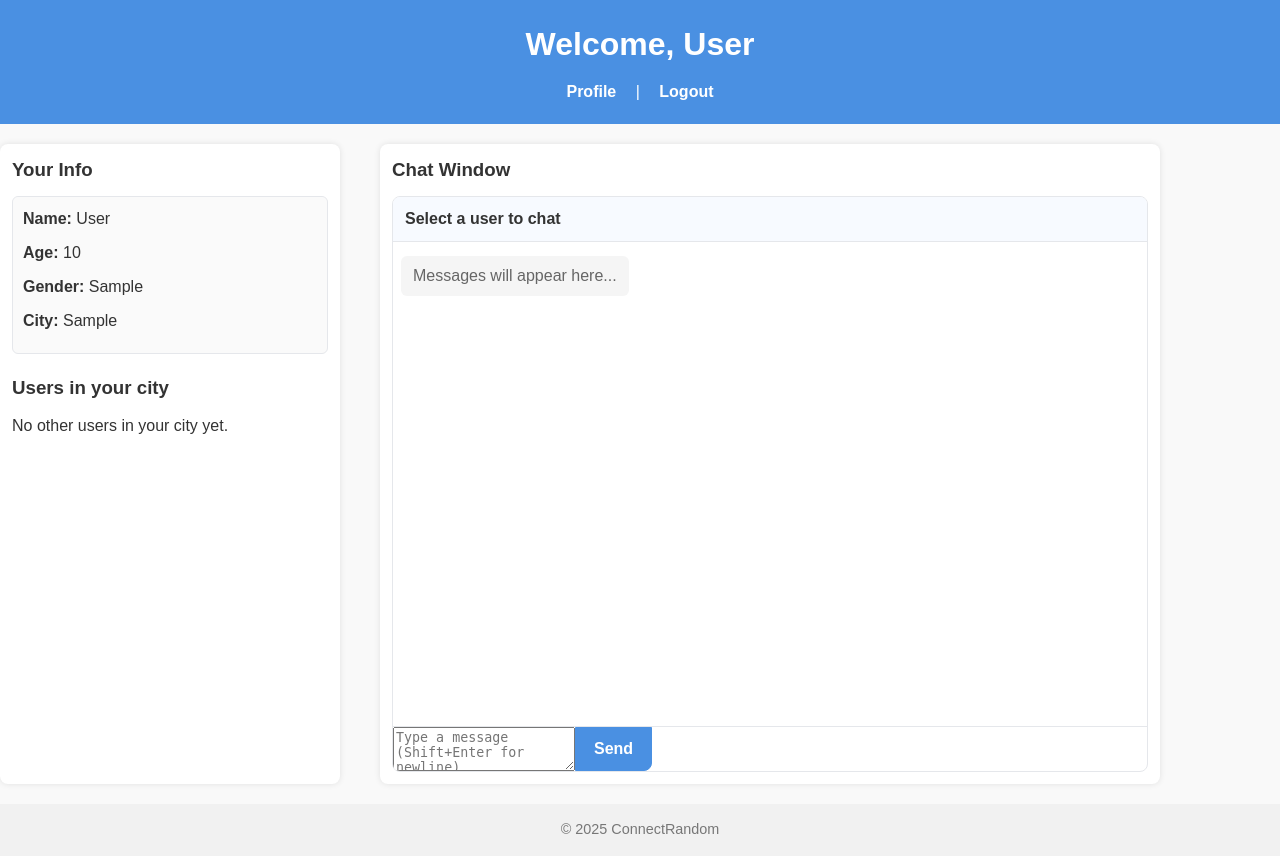
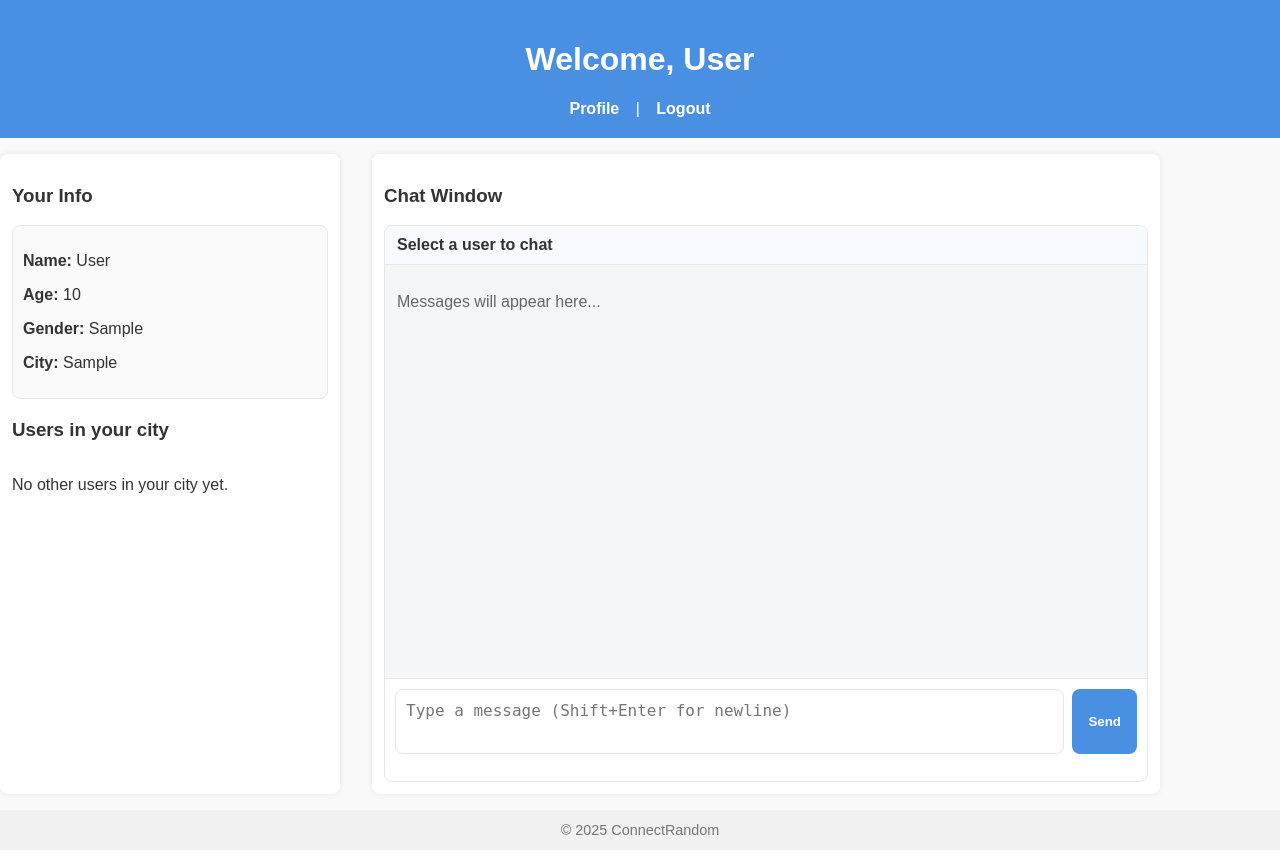
Before and after one commit to Masoom1999/connectRandom-Flask, a Flask app: page /user_home in a window 1280 px wide. Run offline with Flask 3, Linux system fonts and the light colour scheme; the visitor is signed in with stand-in values (Sample User, id 1); tables that the repository leaves empty hold one stand-in row (values such as "Sample post").

Commit message:
Add files via upload

```diff
--- a/static/user_home.css
+++ b/static/user_home.css
@@ -9,39 +9,30 @@
     --muted: #666;
     --panel: #fff;
     --line: #e5e7eb;
+    --chat-bg: #f4f6f8;
 }
 
 body {
     margin: 0;
     font-family: Arial, sans-serif;
-    background-color: #f9f9f9;
+    background: #f9f9f9;
     color: var(--text);
     display: flex;
     flex-direction: column;
     min-height: 100vh;
-    line-height: 1.5;
-}
-
-h1,
-h3 {
-    margin: 0 0 12px;
-}
-
-p {
-    margin: 0 0 10px;
 }
 
 /* ---------- Header / Footer ---------- */
 header {
-    background-color: var(--blue);
-    color: white;
+    background: var(--blue);
+    color: #fff;
     padding: 20px;
     text-align: center;
 }
 
 header nav a {
-    color: white;
-    margin: 0 15px;
+    color: #fff;
+    margin: 0 12px;
     text-decoration: none;
     font-weight: bold;
 }
@@ -51,81 +42,82 @@ header nav a:hover {
 }
 
 footer {
-    background-color: #f1f1f1;
-    padding: 15px 0;
-    font-size: 0.9em;
+    background: #f1f1f1;
+    padding: 12px 0;
+    text-align: center;
     color: #777;
-    text-align: center;
+    font-size: 0.9rem;
 }
 
 /* ---------- Main Layout ---------- */
 .user-home-container {
     flex: 1;
     width: 100%;
-    padding: 20px 0;
-    /* no side padding so left panel is truly flush left */
+    padding: 16px 0;
+    /* no left padding so the left panel can sit flush */
 }
 
 .panes {
     display: grid;
     grid-template-columns: 340px 1fr;
-    /* LEFT fixed, RIGHT flexible */
-    gap: 40px;
+    /* left fixed, right flexible */
+    gap: 32px;
     height: calc(100vh - 160px);
-    /* header + footer est. */
-    padding-left: 0;
-    /* flush to extreme left */
+    /* header+footer estimate */
     padding-right: 60px;
-    /* ~1 inch inset on the right panel */
+    /* ~1 inch inset from the right edge */
 }
 
-/* ---------- Left Panel (Users) ---------- */
+/* ---------- Left Panel ---------- */
 .left-panel {
     background: var(--panel);
     padding: 12px;
     border-radius: 8px;
-    box-shadow: 0 0 6px rgba(0, 0, 0, 0.1);
+    box-shadow: 0 0 6px rgba(0, 0, 0, 0.08);
     overflow-y: auto;
-    /* own scrollbar */
-}
-
-.city-users {
-    max-height: 520px;
-    overflow-y: auto;
-    /* inner scroll for long lists */
-    padding-right: 6px;
-    /* room for scrollbar */
+    /* its own scrollbar */
 }
 
 .user-card {
     border: 1px solid var(--line);
+    border-radius: 8px;
     padding: 10px;
     margin-bottom: 10px;
-    border-radius: 6px;
     background: #fafafa;
     text-align: left;
+}
+
+.city-users {
+    max-height: 52vh;
+    /* keep list within the page */
+    overflow-y: auto;
+    padding-right: 6px;
+    /* space for scrollbar */
+}
+
+.city-user {
     cursor: pointer;
     transition: background 0.15s ease, transform 0.05s ease;
 }
 
-.user-card:hover {
+.city-user:hover {
     background: #e9f3ff;
 }
 
-.user-card:active {
+.city-user:active {
     transform: scale(0.998);
 }
 
-/* ---------- Right Panel (Chat) ---------- */
+/* ---------- Right Panel / Chat ---------- */
 .right-panel {
     background: var(--panel);
     padding: 12px;
     border-radius: 8px;
-    box-shadow: 0 0 6px rgba(0, 0, 0, 0.1);
+    box-shadow: 0 0 6px rgba(0, 0, 0, 0.08);
     display: flex;
     flex-direction: column;
     margin-right: 60px;
-    /* ~1 inch from right edge */
+    /* lines up with panes right padding */
 }
 
 .chat-window {
@@ -135,8 +127,25 @@ footer {
     border: 1px solid var(--line);
     border-radius: 8px;
     overflow: hidden;
-    /* keeps header/input edges tidy */
+    /* tidy edges */
     background: #fff;
+    min-height: 0;
+    /* allow child to shrink for flexbox overflow */
+}
+
+.chat-messages {
+    flex: 1;
+    min-height: 0;
+    /* enables proper flex scroll */
+    padding: 12px;
+    background: var(--chat-bg);
+    overflow-y: auto;
+    display: flex;
+    flex-direction: column;
+    /* stack vertically */
+    align-items: flex-start;
+    /* default left alignment */
+    gap: 8px;
 }
 
 .chat-header {
@@ -146,64 +155,75 @@ footer {
     background: #f7faff;
 }
 
-.chat-messages {
-    flex-grow: 1;
-    padding: 0.5rem;
-    overflow-y: auto;
 
-    /* 👇 force children to stack vertically */
-    display: flex;
-    flex-direction: column;
-    align-items: flex-start;
-    /* keeps them left aligned */
+/* Message bubbles */
+.message {
+    max-width: 70%;
+    padding: 8px 12px;
+    border-radius: 12px;
+    background: #eaeaea;
+    word-wrap: break-word;
+    white-space: pre-wrap;
+    /* keep line breaks and wrap long text */
+    font-size: 14px;
 }
 
-/* Message bubbles (simple styling) */
-
-
-.chat-messages p {
-    margin: 6px 0;
-    padding: 8px 12px;
-    background: #f5f5f5;
-    border-radius: 6px;
-    max-width: 70%;
-    word-wrap: break-word;
+/* Sent by current user (right side) */
+.message.sent {
+    align-self: flex-end;
+    background: #d1f0d1;
 }
 
-/* ---------- Chat Input Row ---------- */
+/* Received from other user (left side) */
+.message.received {
+    align-self: flex-start;
+    background: #e0e0e0;
+}
+
+/* Input row */
 .chat-input {
     display: flex;
-    gap: 0;
+    gap: 8px;
     border-top: 1px solid var(--line);
-    padding: 0;
+    padding: 10px;
+    background: #fff;
 }
 
-.chat-input input {
+/* Support BOTH input and textarea (use textarea for wrapping) */
+.chat-input input,
+.chat-input textarea {
     flex: 1;
-    padding: 12px;
+    padding: 10px;
     border: 1px solid var(--line);
-    border-right: none;
-    border-bottom-left-radius: 8px;
+    border-radius: 8px;
+    font-size: 1rem;
     outline: none;
-    font-size: 1rem;
+}
+
+/* If you switch to <textarea>, these make it grow & wrap nicely */
+.chat-input textarea {
+    resize: none;
+    min-height: 40px;
+    max-height: 120px;
+    overflow-y: auto;
+    line-height: 1.35;
 }
 
 .chat-input button {
-    padding: 12px 18px;
-    background-color: var(--blue);
+    padding: 10px 16px;
+    background: var(--blue);
     color: #fff;
-    border: 1px solid var(--blue);
-    border-bottom-right-radius: 8px;
+    border: none;
+    border-radius: 8px;
+    font-weight: 600;
     cursor: pointer;
-    font-weight: bold;
-    font-size: 1rem;
 }
 
 .chat-input button:hover {
-    filter: brightness(0.92);
+    filter: brightness(0.95);
 }
 
-/* ---------- Simple Scrollbar Polish (optional) ---------- */
+/* ---------- Nice scrollbars (optional) ---------- */
 .left-panel::-webkit-scrollbar,
 .city-users::-webkit-scrollbar,
 .chat-messages::-webkit-scrollbar {
--- a/static/user_home.js
+++ b/static/user_home.js
@@ -1,29 +1,225 @@
-let currentChatUser = null;
+// user_home.js
+// Frontend chat UI logic: fetch messages, render, send messages, keep scroll and alignment
+
+(function () {
+  // Elements
   const chatMessages = document.getElementById("chatMessages");
   const chatHeader = document.getElementById("chatHeader");
   const chatInput = document.getElementById("chatInput");
   const sendBtn = document.getElementById("sendBtn");
+  const cityUserEls = document.querySelectorAll(".city-user");
+  let currentChatUser = null;
 
+  // --- Helpers ---
+  function createMessageElement(msg, currentUser) {
+    // msg: { from_user, to_user, message_content, timestamp? }
+    const wrapper = document.createElement("div");
+    wrapper.classList.add("message");
+
+    const isSent = String(msg.from_user) === String(currentUser);
+    wrapper.classList.add(isSent ? "sent" : "received");
+
+    const label = document.createElement("strong");
+    label.style.marginRight = "8px";
+    label.textContent = isSent ? "You:" : `${msg.from_user}:`;
+
+    const text = document.createElement("span");
+    text.textContent = msg.message_content;
+
+    wrapper.appendChild(label);
+    wrapper.appendChild(text);
+    return wrapper;
+  }
+
+  function safeEncodeURIComponent(s) {
+    try {
+      return encodeURIComponent(s);
+    } catch (e) {
+      return encodeURIComponent(String(s));
+    }
+  }
+
+  function scrollToBottom() {
+    chatMessages.scrollTop = chatMessages.scrollHeight;
+  }
+
+  function setActiveUserElement(username) {
+    cityUserEls.forEach((el) => {
+      if (el.dataset.username === username) el.classList.add("active");
+      else el.classList.remove("active");
+    });
+  }
+
+  // adjust chat messages container height to avoid overflow (improves reliability)
+  function adjustChatHeight() {
+    const header = document.querySelector("header");
+    const footer = document.querySelector("footer");
+    const chatWindow = document.querySelector(".chat-window");
+    const chatInputRow = document.querySelector(".chat-input");
+
+    if (!chatWindow || !chatMessages) return;
+
+    const headerH = header ? header.getBoundingClientRect().height : 0;
+    const footerH = footer ? footer.getBoundingClientRect().height : 0;
+    const windowH = window.innerHeight;
+
+    // top of chatWindow
+    const chatTop = chatWindow.getBoundingClientRect().top;
+    // compute available height for messages area: up to footer minus header and input row
+    const inputH = chatInputRow ? chatInputRow.getBoundingClientRect().height : 60;
+    const available = Math.max(200, windowH - chatTop - footerH - inputH - 36); // safe minimum 200px
+
+    chatMessages.style.height = available + "px";
+    chatMessages.style.maxHeight = available + "px";
+  }
+
+  // --- Fetch & render ---
+  async function fetchMessages(chatWith) {
+    if (!chatWith) return;
+    chatMessages.innerHTML = '<p style="color:#666">Loading messages...</p>';
+    try {
+      const res = await fetch(`/get_messages/${safeEncodeURIComponent(chatWith)}`, {
+        method: "GET",
+        headers: { "Accept": "application/json" },
+      });
+
+      if (!res.ok) {
+        // show friendly message
+        chatMessages.innerHTML = `<p style="color:#c00">No messages found or server returned ${res.status}</p>`;
+        return;
+      }
+
+      const payload = await res.json();
+      // payload expected: { status: 'success', messages: [ ... ] } or direct messages array
+      const messages = payload.messages || payload || [];
+
+      renderMessages(messages);
+    } catch (err) {
+      console.error("fetchMessages error:", err);
+      chatMessages.innerHTML = '<p style="color:#c00">Error loading messages</p>';
+    }
+  }
+
+  function renderMessages(messages) {
+    chatMessages.innerHTML = "";
+    if (!Array.isArray(messages) || messages.length === 0) {
+      chatMessages.innerHTML = '<p style="color:#666">No messages yet. Start the conversation!</p>';
+      return;
+    }
+
+    // assume messages already ordered ascending (oldest first) from backend
+    messages.forEach((m) => {
+      const el = createMessageElement(m, CURRENT_USERNAME);
+      chatMessages.appendChild(el);
+    });
+
+    scrollToBottom();
+  }
+
+  // append a single local message optimistically
+  function appendLocalMessage(msg) {
+    const el = createMessageElement(msg, CURRENT_USERNAME);
+    chatMessages.appendChild(el);
+    scrollToBottom();
+  }
+
+  // --- Sending messages ---
+  async function sendMessage() {
+    if (!currentChatUser) {
+      alert("Select a user to chat with first.");
+      return;
+    }
+    const text = chatInput.value.trim();
+    if (!text) return;
+
+    // optimistic UI update
+    const tempMsg = {
+      from_user: CURRENT_USERNAME,
+      to_user: currentChatUser,
+      message_content: text,
+      timestamp: new Date().toISOString(),
+    };
+    appendLocalMessage(tempMsg);
+    chatInput.value = "";
+
+    try {
+      const res = await fetch("/send_message", {
+        method: "POST",
+        headers: { "Content-Type": "application/json", Accept: "application/json" },
+        body: JSON.stringify({
+          from_user: CURRENT_USERNAME,
+          to_user: currentChatUser,
+          message_content: text,
+        }),
+      });
+
+      if (!res.ok) {
+        const txt = await res.text().catch(() => "");
+        console.error("send_message failed:", res.status, txt);
+        alert("Failed to send message (server error).");
+        // Optionally: re-fetch to restore actual server state
+        fetchMessages(currentChatUser);
+        return;
+      }
+
+      const payload = await res.json().catch(() => ({}));
+      if (payload && payload.status === "error") {
+        alert(payload.message || "Failed to send message");
+        fetchMessages(currentChatUser);
+        return;
+      }
+
+      // success — refresh messages from server (to get canonical ordering/ids)
+      fetchMessages(currentChatUser);
+    } catch (err) {
+      console.error("sendMessage error:", err);
+      alert("Failed to send message (network error).");
+      fetchMessages(currentChatUser);
+    }
+  }
+
+  // --- Event wiring ---
   document.addEventListener("DOMContentLoaded", () => {
-  document.querySelectorAll(".city-user").forEach((el) => {
+    // wire up city user click
+    cityUserEls.forEach((el) => {
       el.addEventListener("click", () => {
-      currentChatUser = el.dataset.username;
-      chatHeader.textContent =
-        "Chat with " + el.querySelector("p").textContent.split(": ")[1];
-      chatMessages.innerHTML = "";
+        const username = el.dataset.username;
+        if (!username) return;
+        currentChatUser = username;
+
+        // display readable name if available
+        const nameEl = el.querySelector("p");
+        let displayName = username;
+        if (nameEl) {
+          const parts = nameEl.textContent.split(":");
+          if (parts.length > 1) displayName = parts.slice(1).join(":").trim();
+        }
+
+        chatHeader.textContent = `Chat with ${displayName}`;
+        setActiveUserElement(username);
+
+        // adjust height and fetch messages for this chat
+        adjustChatHeight();
+        fetchMessages(username);
       });
     });
 
-  sendBtn.addEventListener("click", () => {
-    if (!currentChatUser) return alert("Select a user to chat first!");
-    if (chatInput.value.trim() === "") return;
+    // send button
+    sendBtn.addEventListener("click", (e) => {
+      e.preventDefault();
+      sendMessage();
+    });
 
-    const p = document.createElement("p");
-    p.textContent = "You: " + chatInput.value;
-    chatMessages.appendChild(p);
-    chatInput.value = "";
-    chatMessages.scrollTop = chatMessages.scrollHeight;
+    // allow Enter to send (Shift+Enter for newline)
+    chatInput.addEventListener("keydown", (e) => {
+      if (e.key === "Enter" && !e.shiftKey) {
+        e.preventDefault();
+        sendMessage();
+      }
+    });
 
-    // TODO: send message to backend via fetch/AJAX
+    // adjust sizes on load and resize
+    window.addEventListener("resize", adjustChatHeight);
+    adjustChatHeight();
   });
-});
+})();
```
Lines whose indentation alone changed are shown as unchanged.
